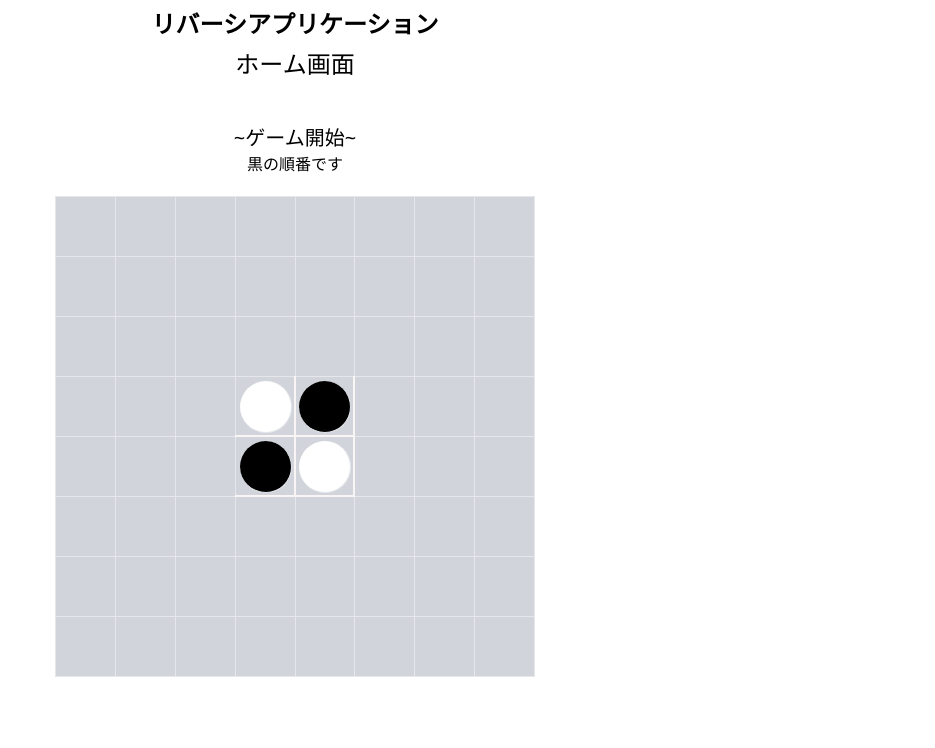
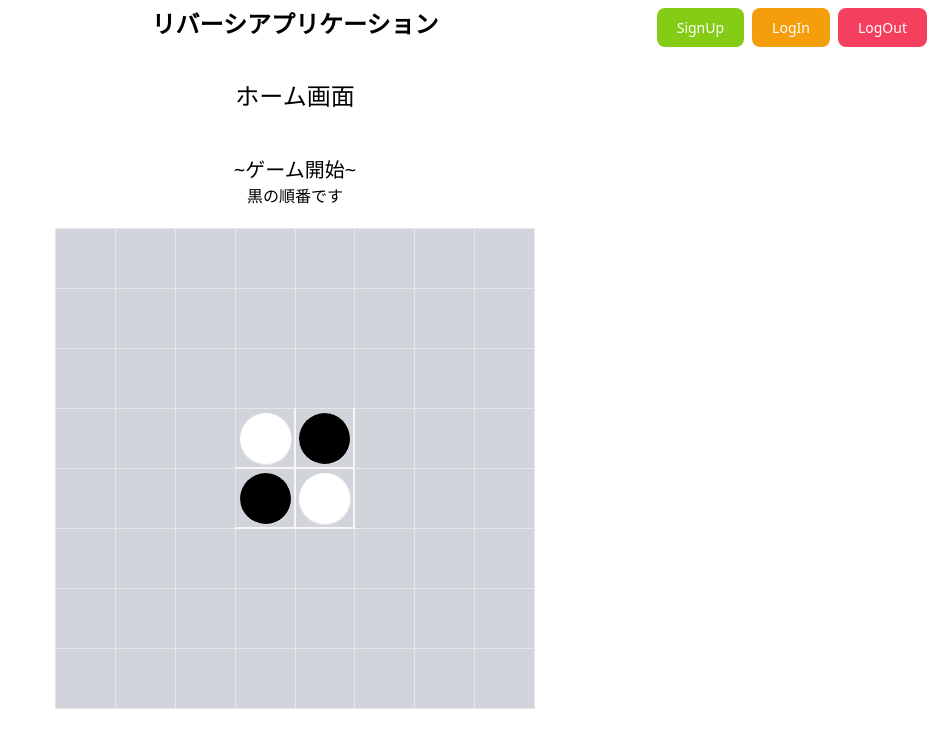
Before and after one commit to tigaweb/reversi-app, a React (Vite) app in the folder frontend/: page /game in a window 1280 px wide. Shown: the top 748 px of the page, without its empty margins (345-1280 px from the left). Built offline with nearby package versions, Linux system fonts and the light colour scheme; no server answers.

Commit message:
frontend: コンポーネントの配置修正・認証系のボタン配置等

```diff
--- a/frontend/src/App.tsx
+++ b/frontend/src/App.tsx
@@ -1,18 +1,33 @@
-import { useDispatch, useSelector } from "react-redux";
-import { RootState, AppDispatch } from './stores/store';
-import { decrease, increase } from "./stores/counterSlice";
+import { useEffect } from 'react'
+import { BrowserRouter, Route, Routes } from 'react-router-dom'
+import axios from 'axios'
+import { CsrfToken } from './types'
+import Game from './Game.tsx'
+import History from './History.tsx'
+import Top from './layouts/Top.tsx'
 
-const App = () => {
-  const count = useSelector((state: RootState) => state.counter.count);
-  const dispatch = useDispatch<AppDispatch>();
+const apiUrl = import.meta.env.VITE_API_KEY;
 
+function App() {
+  useEffect(() => {
+    axios.defaults.withCredentials = true
+    const getCsrfToken = async () => {
+      const { data } = await axios.get<CsrfToken>(
+        `${apiUrl}/csrf`
+      )
+      axios.defaults.headers.common['X-CSRF-Token'] = data.csrf_token
+    }
+    getCsrfToken()
+  }, [])
   return (
-    <main>
-      {count}
-      {/* {message} */}
-      <button onClick={() => dispatch(increase())}>Up</button>
-      <button onClick={() => dispatch(decrease())}>Down</button>
-    </main>
+    <BrowserRouter >
+      <Routes>
+        <Route path="/" element={<Top />} />
+        <Route path="/auth"></Route>
+        <Route path="/game" element={<Game />} />
+        <Route path="/history" element={<History />} />
+      </Routes>
+    </BrowserRouter>
   )
 }
 
--- a/frontend/src/layouts/Header.tsx
+++ b/frontend/src/layouts/Header.tsx
@@ -1,11 +1,18 @@
+import { Link } from 'react-router-dom'
+
 export type HeaderProps = {
   title: string
 }
 
 const Header = ({ title }: HeaderProps) => {
   return (
-    <header className="text-2xl font-bold h-12 flex justify-center items-center">
+    <header className="relative mb-8 text-2xl font-bold h-12 flex justify-center items-center">
       <h1>{title}</h1>
+      <div className='absolute right-0'>
+        <Link to="/auth" className="text-white min-w-40 bg-lime-500 hover:bg-lime-800 focus:ring-4 focus:ring-lime-300 font-medium rounded-lg text-sm px-5 py-2.5 me-2 mb-2">SignUp</Link>
+        <Link to="/auth" className="text-white min-w-40 bg-amber-500 hover:bg-amber-800 focus:ring-4 focus:ring-amber-300 font-medium rounded-lg text-sm px-5 py-2.5 me-2 mb-2">LogIn</Link>
+        <Link to="/auth" className="text-white min-w-40 bg-rose-500 hover:bg-rose-800 focus:ring-4 focus:ring-rose-300 font-medium rounded-lg text-sm px-5 py-2.5 me-2 mb-2">LogOut</Link>
+      </div>
     </header>
   );
 };
--- /dev/null
+++ b/frontend/src/layouts/Top.tsx
@@ -0,0 +1,17 @@
+import Header from "./Header"
+import { Link } from 'react-router-dom'
+
+const Top = () => {
+  return (
+    <>
+      <Header title="TOPページ" />
+      <div>リバーシアプリのトップページです</div>
+      <div className="pt-5 flex items-center flex-col justify-center">
+        <Link to="/game" className="text-white min-w-40 bg-blue-700 hover:bg-blue-800 focus:ring-4 focus:ring-blue-300 font-medium rounded-lg text-sm px-5 py-2.5 me-2 mb-2 dark:bg-blue-600 dark:hover:bg-blue-700 focus:outline-none dark:focus:ring-blue-800">一人で遊ぶ</Link>
+        <Link to="/history" className="text-white min-w-40 bg-blue-700 hover:bg-blue-800 focus:ring-4 focus:ring-blue-300 font-medium rounded-lg text-sm px-5 py-2.5 me-2 mb-2 dark:bg-blue-600 dark:hover:bg-blue-700 focus:outline-none dark:focus:ring-blue-800">対戦履歴</Link>
+      </div>
+    </>
+  );
+};
+
+export default Top;
--- a/frontend/src/main.tsx
+++ b/frontend/src/main.tsx
@@ -1,35 +1,14 @@
 import React from 'react'
 import ReactDOM from 'react-dom/client'
 import App from './App.tsx'
-import Game from './Game.tsx'
 import './index.css'
-import {
-  createBrowserRouter,
-  RouterProvider,
-} from "react-router-dom";
 import { store } from './stores/store';
 import { Provider } from "react-redux";
-import History from './History.tsx'
-const router = createBrowserRouter([
-  {
-    path: "/app",
-    element: <App />,
-  },
-  {
-    path: "/history",
-    element: <History />,
-  },
-  {
-    path: "/game",
-    element: <Game />,
-  },
-]);
-console.log(router);
 
 ReactDOM.createRoot(document.getElementById('root')!).render(
-  // <React.StrictMode>
-  <Provider store={store}>
-    <RouterProvider router={router} />
-  </Provider>
-  // </React.StrictMode>,
+  <React.StrictMode>
+    <Provider store={store}>
+      <App />
+    </Provider>
+  </React.StrictMode>
 )
--- a/frontend/src/stores/historySlice.ts
+++ b/frontend/src/stores/historySlice.ts
@@ -5,7 +5,6 @@ const apiUrl = import.meta.env.VITE_API_KEY;
 export const getGameResultHistory = createAsyncThunk(
   'data/getHistory',
   async () => {
-    console.log('ASDAS');
     const result = await fetch(apiUrl + 'games/', {
       method: 'GET'
     });
--- /dev/null
+++ b/frontend/src/types/index.ts
@@ -0,0 +1,8 @@
+export type CsrfToken = {
+  csrf_token: string
+}
+
+export type Credential = {
+  email: string
+  password: string
+}
```
